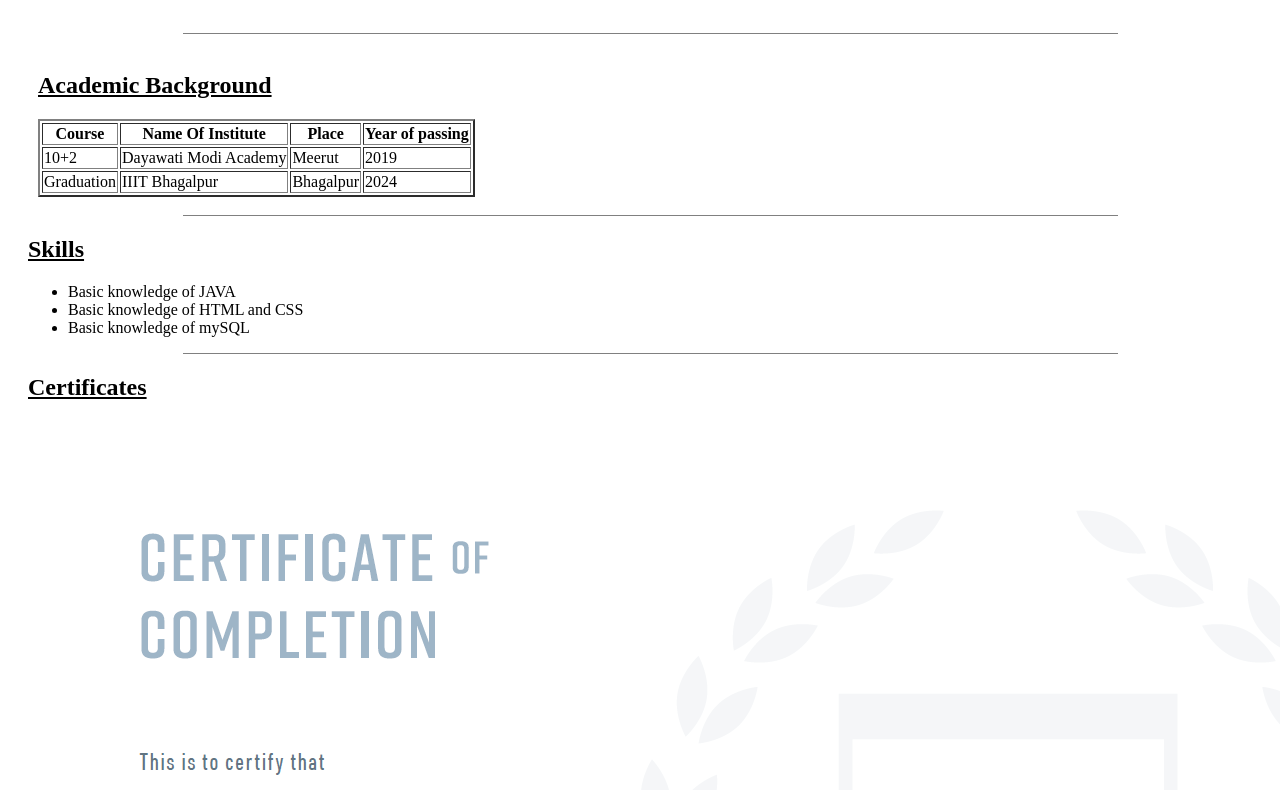
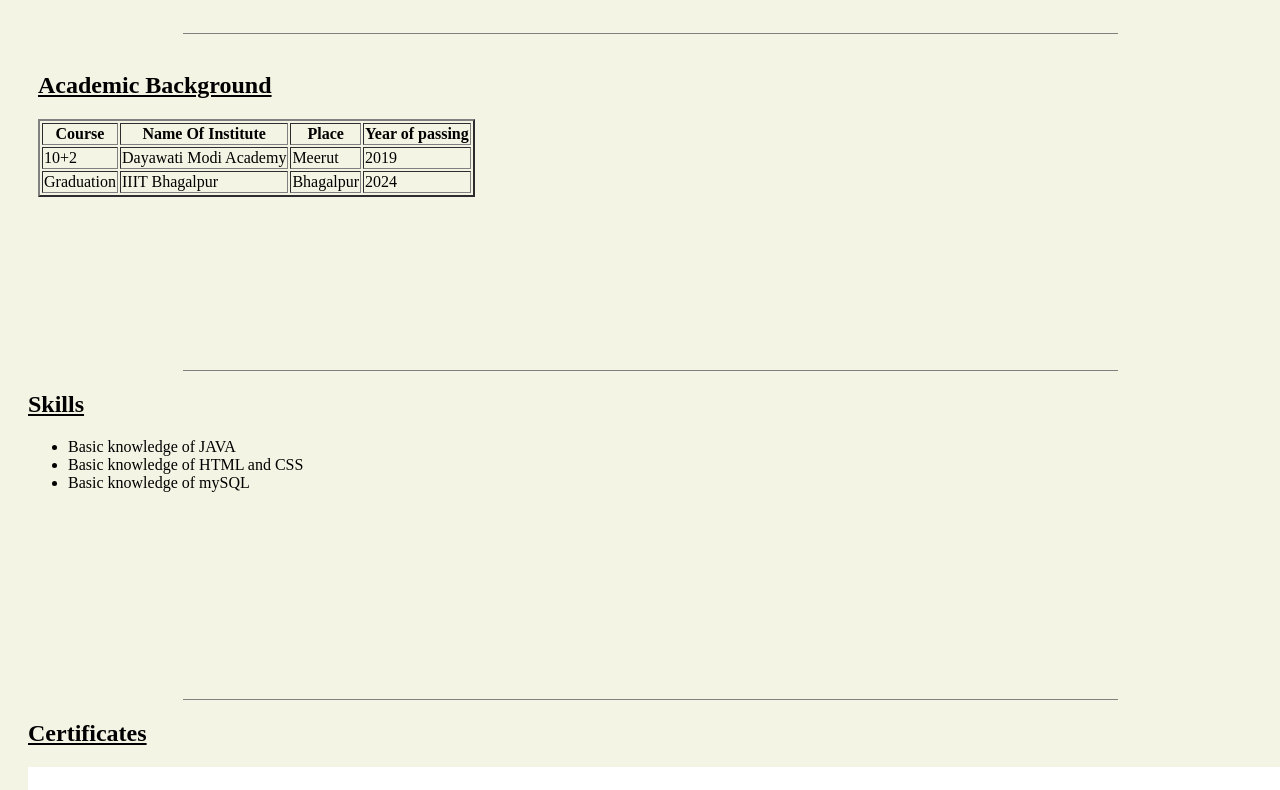
Before and after one commit to ChauhanPrashant-pc/ChauhanPrashant-pc.github.io, a plain HTML site: page index.html in a window 1280 px wide. Shown: the part 484-1274 px from the top of the page. Drawn offline with Linux system fonts and the light colour scheme.

Commit message:
Update stylesheet.css

```diff
--- a/stylesheet.css
+++ b/stylesheet.css
@@ -1,9 +1,10 @@
-
+body{background-color:#f3f4e3;}
 .contact-info li{float:left; style:none; text-align:center; display:block; padding:30px 50px;}
 .header-title{width:100%; height:50px; line-height:25px; padding-left:50px;}
 header{ background-color:red; width:100%; height:60px; position:fixed;}
 .main{padding-top:80px; padding-left:20px;}
 .photo{float:right; margin-right:200px;}
 .basic img{height:300px; width:200px}
-.Academic{padding:10px;}
+.Academic{padding:10px; height:300px;}
 .basic{height:400px;}
+.skill{height:300px;}
```
